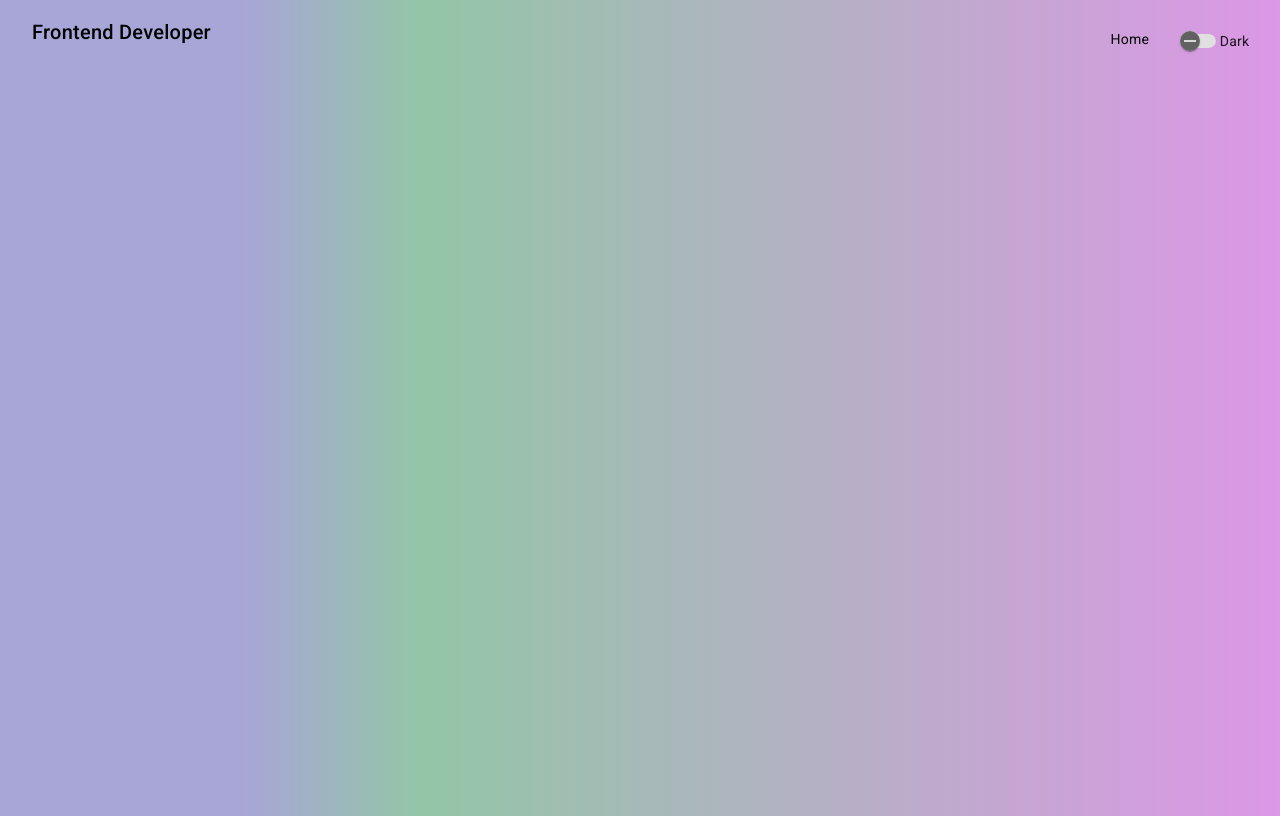
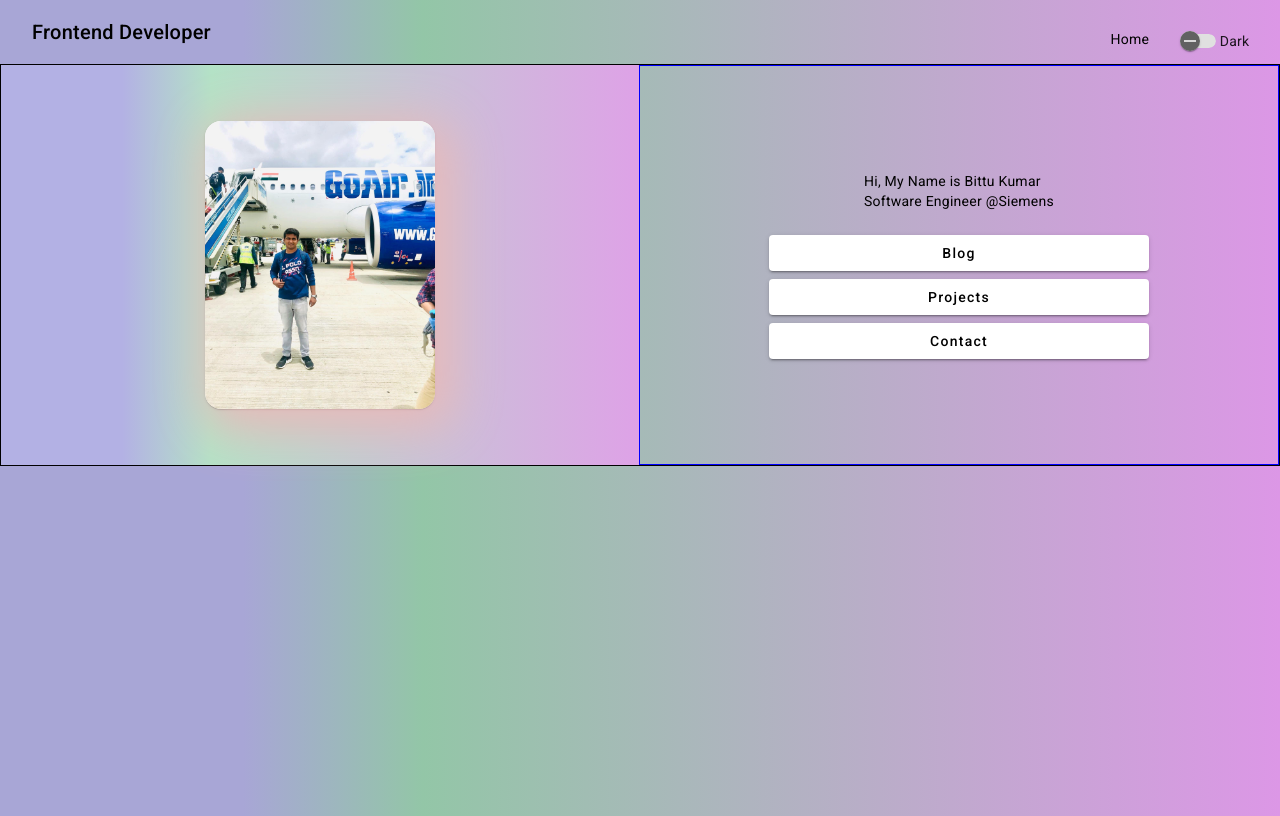
Before and after one commit to bittu1040/Learn-with-Bittu, an Angular app: page / in a window 1280 px wide. Built offline with nearby package versions, Linux system fonts and the light colour scheme.

Commit message:
second commit

```diff
--- a/src/app/app.component.html
+++ b/src/app/app.component.html
@@ -1,10 +1,27 @@
 <header>
     <div class="section_1">
-    <h2>Frontend Developer</h2>
-    <div class="section_1_1">
-       <div> Home </div>
-       <mat-slide-toggle>Dark</mat-slide-toggle>
-
-    </div>
+        <h2>Frontend Developer</h2>
+        <div class="section_1_1">
+            <div> Home </div>
+            <mat-slide-toggle>Dark</mat-slide-toggle>
+        </div>
     </div>
 </header>
+<section>
+    <div class="section_2">
+        <div class="section_2_1">
+          <mat-card> <img class="section_2_1_image" src="../assets/C84834D9-9158-44AC-9F21-54789E13A056.jpg" alt=""></mat-card>
+        </div>
+        <div class="section_2_2">
+            <div class="section_2_2_1">
+            <mat-card-title>Hi, My Name is Bittu Kumar</mat-card-title>
+            <mat-card-subtitle>Software Engineer @Siemens</mat-card-subtitle>
+        </div>
+            <div class="section_2_2_2">
+            <button mat-raised-button>Blog</button>
+            <button mat-raised-button>Projects</button>
+            <button mat-raised-button>Contact</button>
+        </div>
+        </div>
+    </div>
+</section>
--- a/src/app/app.module.ts
+++ b/src/app/app.module.ts
@@ -5,6 +5,8 @@ import { AppRoutingModule } from './app-routing.module';
 import { AppComponent } from './app.component';
 import { BrowserAnimationsModule } from '@angular/platform-browser/animations';
 import {MatSlideToggleModule} from '@angular/material/slide-toggle';
+import {MatCardModule} from '@angular/material/card';
+import {MatButtonModule} from '@angular/material/button';
 
 
 @NgModule({
@@ -15,7 +17,9 @@ import {MatSlideToggleModule} from '@angular/material/slide-toggle';
     BrowserModule,
     AppRoutingModule,
     BrowserAnimationsModule,
-    MatSlideToggleModule
+    MatSlideToggleModule,
+    MatCardModule,
+    MatButtonModule
   ],
   providers: [],
   bootstrap: [AppComponent]
```
Also changed, not shown: src/assets/C84834D9-9158-44AC-9F21-54789E13A056.jpg (added).
